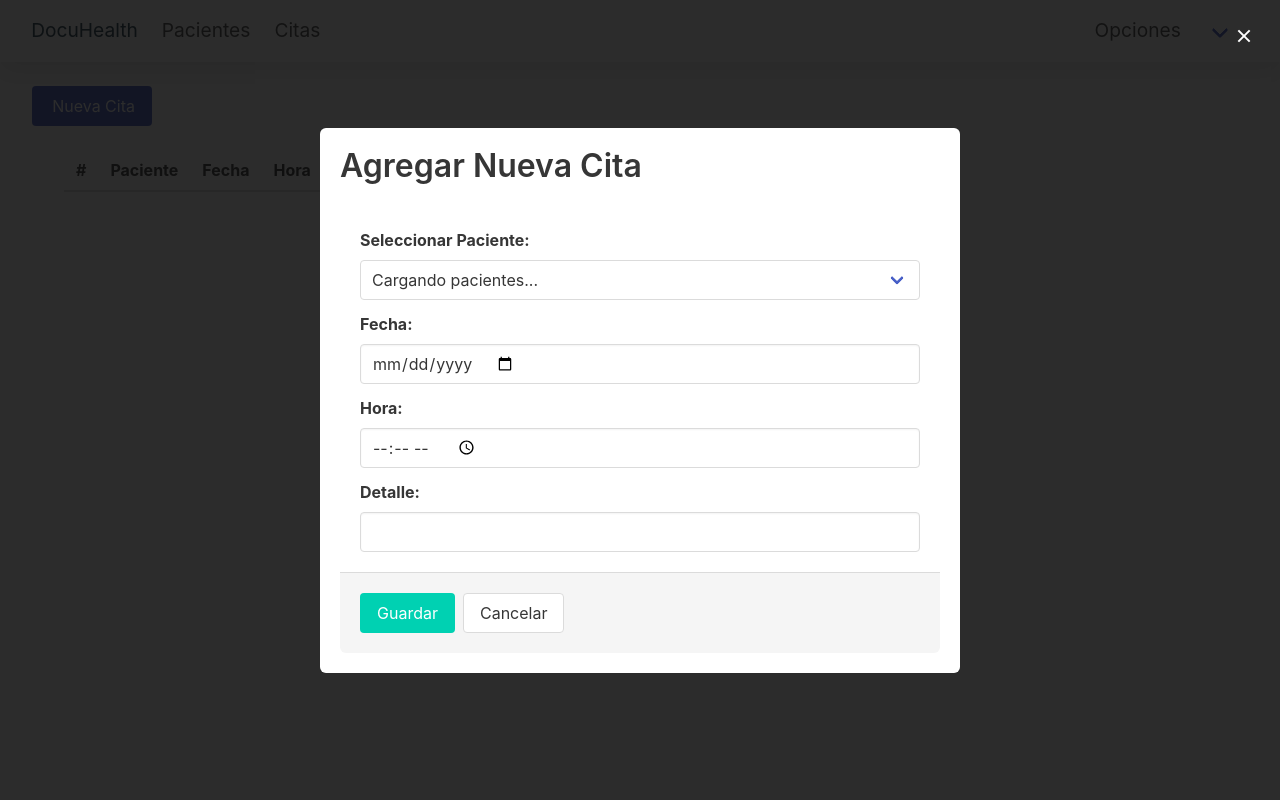
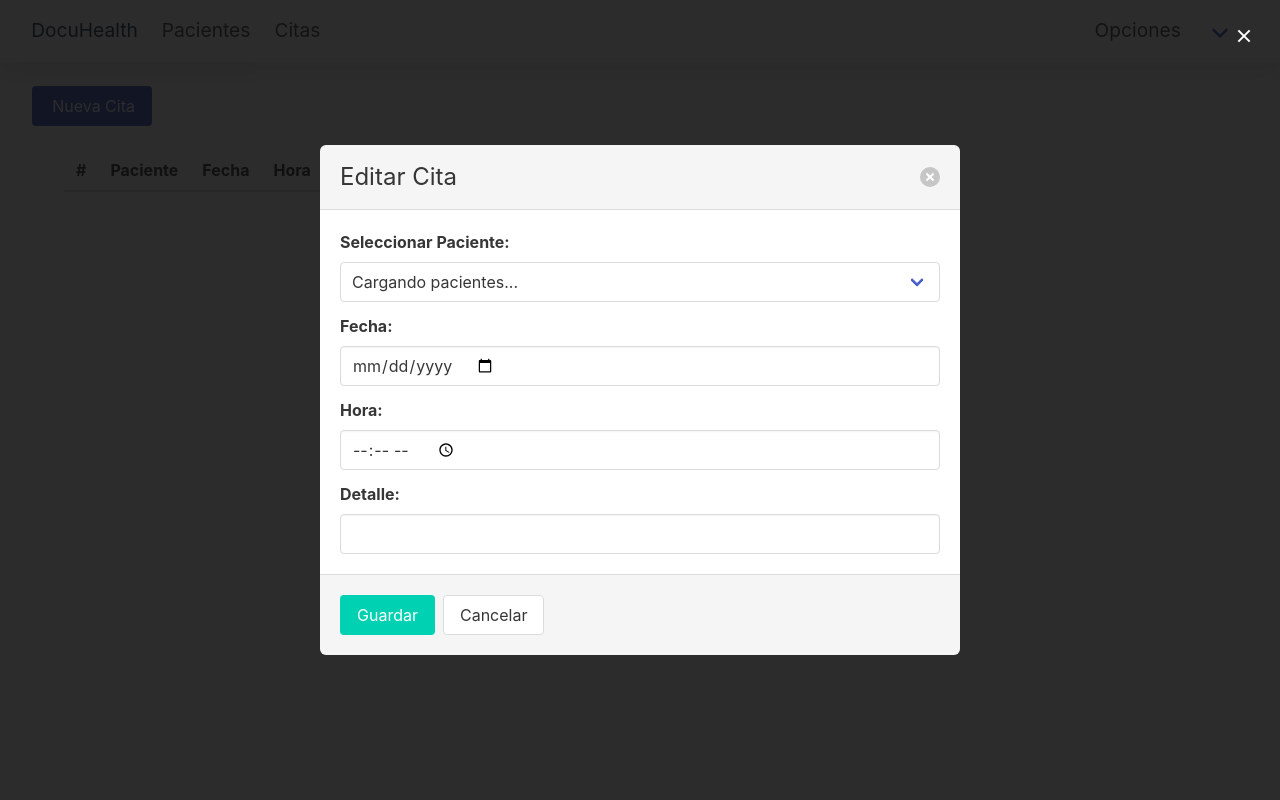
Before and after one commit to DianaAvilesCh/proyectoLegislacion, a Django app: page /eliminar/1/ in a window 1280 px wide, after a click on "Nueva Cita". Run offline with Django 5.2, Linux system fonts and the light colour scheme; a user stored in the database is signed in; data comes from the database, SQL or seed files in the repository; both versions use the stored data as it was after the commit; data that the repository does not hold is empty; some libraries are stand-ins or nearby versions.

Commit message:
dubi dubi

```diff
--- a/tertiary/template/quotes.html
+++ b/tertiary/template/quotes.html
@@ -23,6 +23,7 @@
 
         {#    <a href="{% url 'crear_cita' %}" class="btn btn-primary">Agregar Nueva Cita</a>#}
         <div class="container is-max-widescreen">
+
             <table class="table">
                 <thead>
                 <tr>
@@ -62,9 +63,14 @@
     </div>
     <div class="modal" id="modalAgregarCita">
         <div class="modal-background"></div>
-        <div class="modal-content">
-            <div class="box">
-                <h3 class="title">Agregar Nueva Cita</h3>
+        <div class="modal-card">
+            <div>
+                <header class="modal-card-head">
+                    <h5 class="modal-card-title">Editar Cita</h5>
+                    <button class="delete" aria-label="Close"
+                            onclick="closeModal('modalAgregarCita')"></button>
+
+                </header>
                 <form method="post" action="{% url 'agregar_cita' %}">
                     {% csrf_token %}
                     <div class="modal-card-body">
@@ -105,7 +111,9 @@
                     <!-- Botones para guardar o cancelar la cita -->
                     <div class="modal-card-foot">
                         <button type="submit" class="button is-primary">Guardar</button>
-                        <button type="button" class="button" data-dismiss="modal">Cancelar</button>
+                        <button type="button" class="button" onclick="closeModal('modalAgregarCita')">
+                                Cancelar
+                            </button>
                     </div>
                 </form>
 
```
Also changed, not shown: db.sqlite3.
